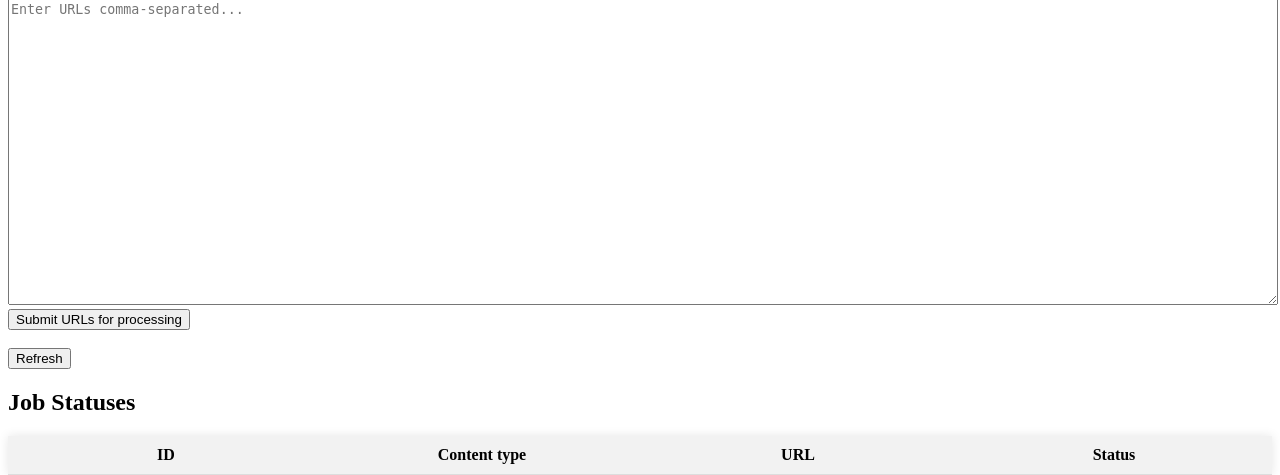
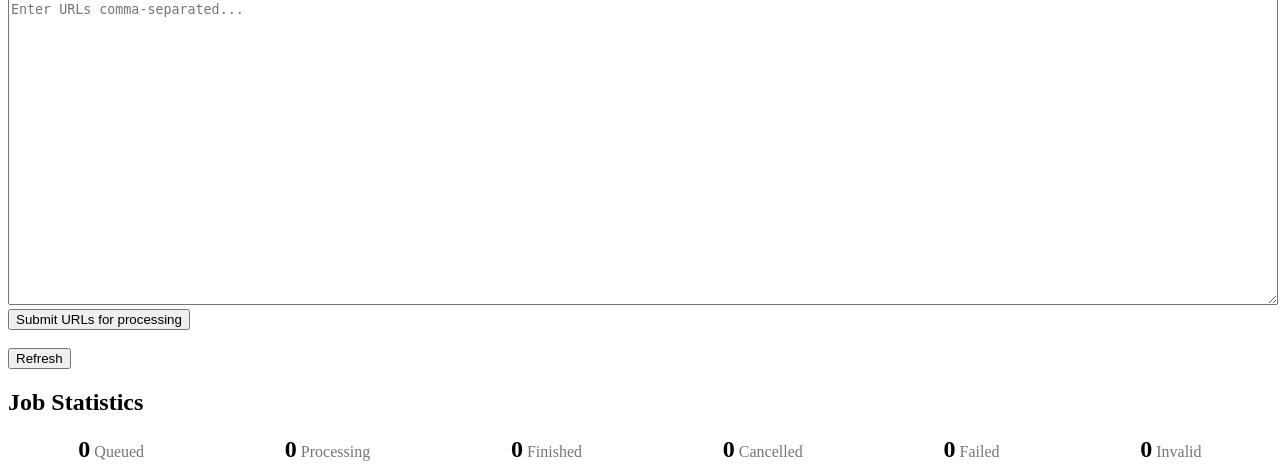
Before and after one commit to TomsBicans/twitch-spy, a Flask app: page / in a window 1280 px wide. Shown: the part 128-603 px from the top of the page. Run offline with Flask 3, Linux system fonts and the light colour scheme; lists and menus that the app fills with data are empty; some libraries are stand-ins or nearby versions.

Commit message:
feat: Job statistics live update panel implementation.

```diff
--- a/src/app.py
+++ b/src/app.py
@@ -3,7 +3,7 @@ from flask import Flask
 import src.media_downloader.atomizer as vcore
 import src.media_downloader.constants as vconst
 from src.media_downloader.content_manager import ContentManager
-from src.media_downloader.job_manager import JobManager
+from src.media_downloader.job_manager import JobManager, JobStats
 from src.media_downloader.atomizer import Atom
 from src.socket_instance import socketio
 import src.event_dispatcher as event_dispatcher
@@ -42,14 +42,34 @@ class Application:
         socketio.init_app(self.app)
 
         self.event_dispatcher = event_dispatcher.EventDispatcher()
-        self.event_dispatcher.register_listener(event_dispatcher.atom_status_listener)
+        self.event_dispatcher.register_listener(
+            event_dispatcher.Events.JOB_UPDATE.value,
+            event_dispatcher.atom_status_listener,
+        )
+        self.event_dispatcher.register_listener(
+            event_dispatcher.Events.JOB_CREATED.value,
+            event_dispatcher.atom_status_listener,
+        )
+        self.event_dispatcher.register_listener(
+            event_dispatcher.Events.JOB_RENDER.value,
+            event_dispatcher.atom_status_listener,
+        )
+        self.event_dispatcher.register_listener(
+            event_dispatcher.Events.STATISTICS_UPDATE.value,
+            event_dispatcher.statistics_listener,
+        )
         self.job_manager = JobManager(
             job_update_callback=self.job_update_callback, max_workers=5
         )
 
-    def job_update_callback(self, job: Atom):
+    def job_update_callback(self, job: Atom, stats: JobStats):
         """Callback to handle job updates."""
-        self.event_dispatcher.dispatch_event("job_update", job)
+        self.event_dispatcher.dispatch_event(
+            event_dispatcher.Events.JOB_UPDATE.value, job
+        )
+        self.event_dispatcher.dispatch_event(
+            event_dispatcher.Events.STATISTICS_UPDATE.value, stats
+        )
 
     def shutdown(self):
         self.shutdown_event.set()
--- a/src/routes/home_routes.py
+++ b/src/routes/home_routes.py
@@ -4,6 +4,7 @@ import src.app as app
 import src.util as util
 import src.media_downloader.atomizer as atomizer
 import src.media_downloader.constants as const
+from src.event_dispatcher import Events
 import flask
 import os.path as path
 from src.socket_instance import socketio
@@ -33,8 +34,11 @@ def get_queue():
             [print(job) for job in jobs]
             print(len(jobs))
             for job in jobs:
-                my_app.event_dispatcher.dispatch_event("job_created", job)
                 my_app.job_manager.add_job(job)
+                my_app.event_dispatcher.dispatch_event(Events.JOB_CREATED.value, job)
+                my_app.event_dispatcher.dispatch_event(
+                    Events.STATISTICS_UPDATE.value, my_app.job_manager.stats
+                )
 
             return jsonify({"success": True})
     return render_template("home.html")
@@ -43,5 +47,8 @@ def get_queue():
 @socketio.on("request_initial_data")
 def handle_ready_for_data():
     my_app: app.Application = flask.current_app.config[util.MagicStrings.APP]
+    my_app.event_dispatcher.dispatch_event(
+        Events.STATISTICS_UPDATE.value, my_app.job_manager.stats
+    )
     for job in my_app.job_manager.get_all_jobs():
-        my_app.event_dispatcher.dispatch_event("job_render", job)
+        my_app.event_dispatcher.dispatch_event(Events.JOB_RENDER.value, job)
--- a/templates/home.html
+++ b/templates/home.html
@@ -72,6 +72,25 @@
             background-color: rgba(255, 0, 0, 0.2); /* Low opacity red */
         }
 
+        #jobStats {
+            display: flex;
+            justify-content: space-around;
+            margin: 20px 0;
+        }
+
+        .stat {
+            text-align: center;
+        }
+
+        .stat-value {
+            font-size: 24px;
+            font-weight: bold;
+        }
+
+        .stat-label {
+            color: #777;
+        }
+
     </style>
     <script src="https://ajax.googleapis.com/ajax/libs/jquery/3.5.1/jquery.min.js"></script>
     <script src="https://cdn.socket.io/4.6.0/socket.io.min.js" integrity="sha384-c79GN5VsunZvi+Q/WObgk2in0CbZsHnjEqvFxC5DxHn9lTfNce2WW6h2pH6u/kF+" crossorigin="anonymous"></script>
@@ -87,6 +106,34 @@
     </form>
     <br>
     <button onclick="location.reload()" id="refreshButton">Refresh</button>
+
+    <h2>Job Statistics</h2>
+    <div id="jobStats">
+        <div class="stat">
+            <span class="stat-value" id="queued">0</span>
+            <span class="stat-label">Queued</span>
+        </div>
+        <div class="stat">
+            <span class="stat-value" id="processing">0</span>
+            <span class="stat-label">Processing</span>
+        </div>
+        <div class="stat">
+            <span class="stat-value" id="finished">0</span>
+            <span class="stat-label">Finished</span>
+        </div>
+        <div class="stat">
+            <span class="stat-value" id="cancelled">0</span>
+            <span class="stat-label">Cancelled</span>
+        </div>
+        <div class="stat">
+            <span class="stat-value" id="failed">0</span>
+            <span class="stat-label">Failed</span>
+        </div>
+        <div class="stat">
+            <span class="stat-value" id="invalid">0</span>
+            <span class="stat-label">Invalid</span>
+        </div>
+    </div>
 
     <h2>Job Statuses</h2>
     <table class="jobs-table">
@@ -132,6 +179,19 @@
             // For example, if you have a table or list where you display the atoms:
             updateAtomStatus(data);
         });
+
+        socket.on('statistics_update', function(data){
+            console.log(data);
+
+            // Update the statistics on the page
+            for (const [key, value] of Object.entries(data)) {
+                const statElement = document.getElementById(key);
+                if (statElement) {
+                    statElement.textContent = value;
+                }
+            }
+        });
+
 
         function submitForm() {
             var formData = $("#urlForm").serialize();
```
Also changed, not shown: src/event_dispatcher.py (+24 -11 lines), src/media_downloader/job_manager.py (+29 -4 lines).
